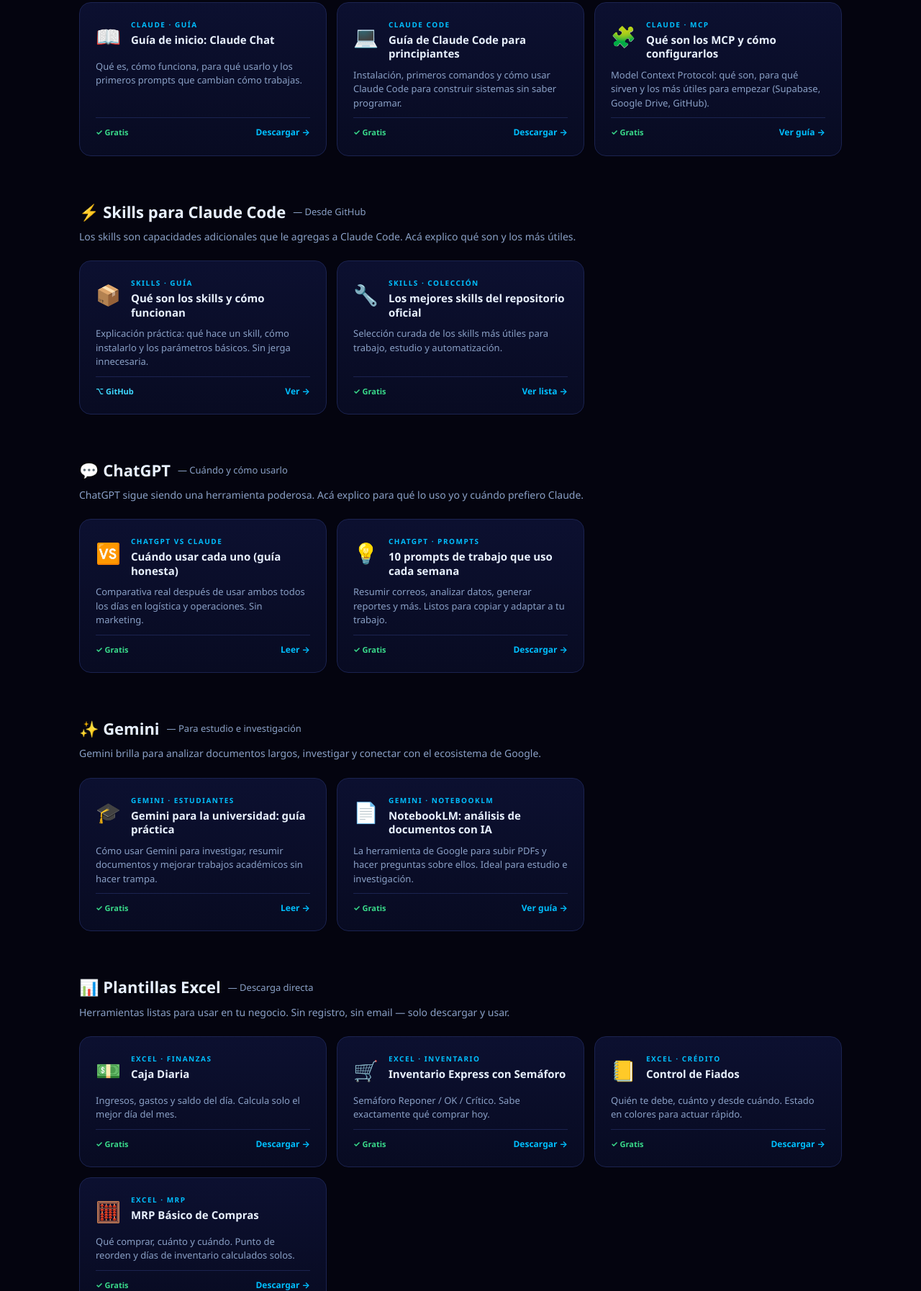
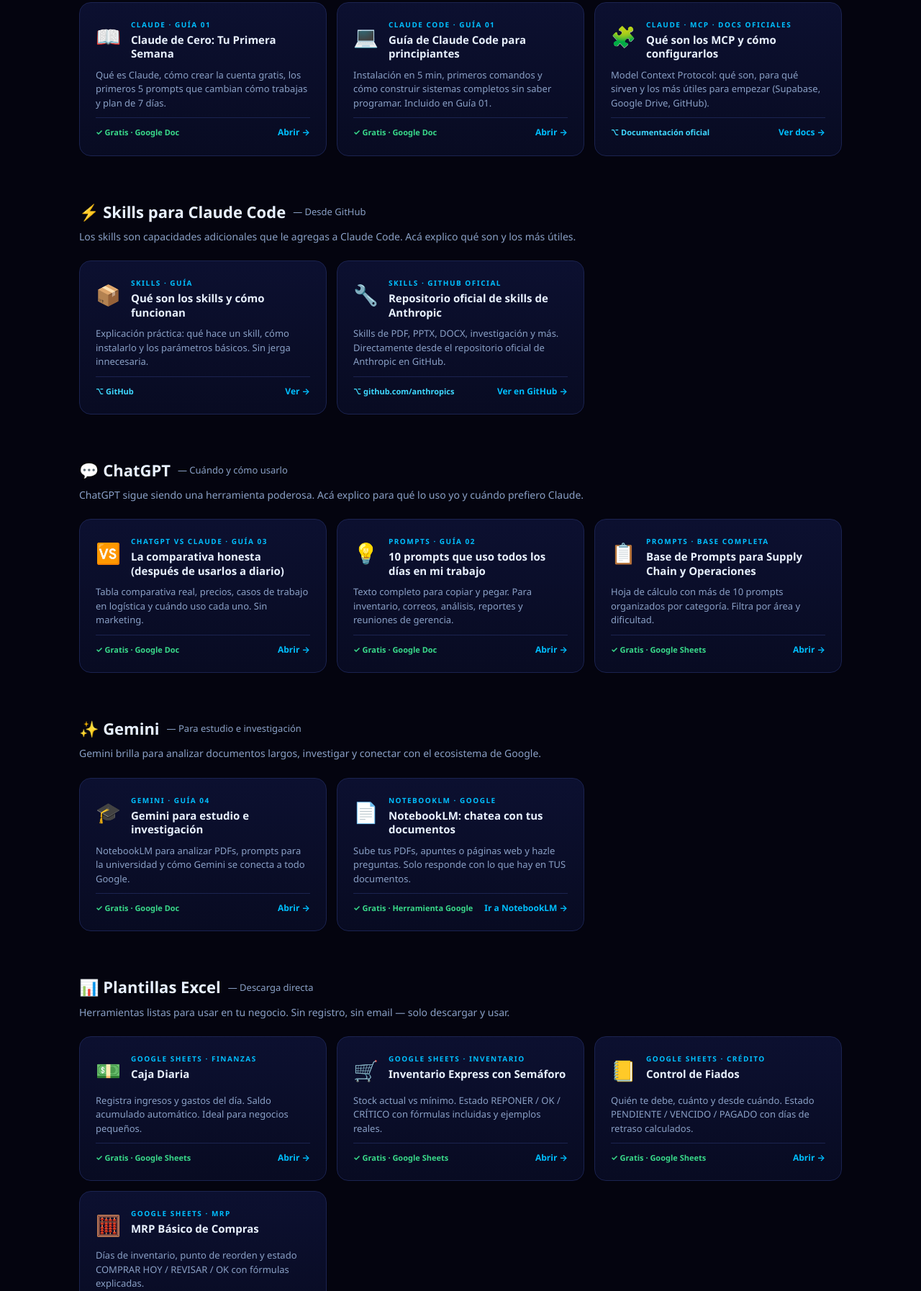
Before and after one commit to menteenautomatico26-sketch/mente-en-automatico-web, a plain HTML site: page recursos.html in a window 1280 px wide. Shown: the part 1006-2800 px from the top of the page at 72% size. Drawn offline with Linux system fonts and the light colour scheme.

Commit message:
feat: links reales en recursos.html — cada card apunta a su documento especifico en Drive

```diff
--- a/recursos.html
+++ b/recursos.html
@@ -108,7 +108,7 @@
         <p>La guía completa para empezar a usar Claude en tu trabajo real. Chat, Claude Code, skills y MCP — explicado paso a paso para alguien que nunca ha programado.</p>
         <div style="display:flex;gap:12px;flex-wrap:wrap;margin-top:22px">
           <a class="btn btn-primary" href="#claude">Ver la guía →</a>
-          <a class="btn btn-ghost" href="https://drive.google.com/drive/folders/1lcK1UlWkmmhX8HSX0Itmu1ydFhoz7tdi" target="_blank">📂 Google Drive</a>
+          <a class="btn btn-ghost" href="https://drive.google.com/drive/folders/1YDh48z2KyEVgV4_fWUl8UX_8JP5IT0CB" target="_blank">📂 Ver todas las guías</a>
         </div>
       </div>
       <div style="font-size:80px;text-align:center;line-height:1">🤖</div>
@@ -120,48 +120,48 @@
       <p class="rec-sub">Claude es el punto de partida. Aprende a usarlo desde el chat básico hasta Claude Code para crear sistemas completos.</p>
       <div class="rec-grid">
 
-        <a href="https://drive.google.com/drive/folders/1lcK1UlWkmmhX8HSX0Itmu1ydFhoz7tdi" target="_blank" class="rec-card reveal">
+        <a href="https://docs.google.com/document/d/1C14mM_6DYVJoIdGy5OL2Mzt-JiSNnNlMtq20cDXR3iU/edit?usp=sharing" target="_blank" class="rec-card reveal">
           <div class="rec-top">
             <div class="rec-emoji">📖</div>
             <div class="rec-info">
-              <div class="rec-cat">Claude · Guía</div>
-              <h3>Guía de inicio: Claude Chat</h3>
+              <div class="rec-cat">Claude · Guía 01</div>
+              <h3>Claude de Cero: Tu Primera Semana</h3>
             </div>
           </div>
-          <p>Qué es, cómo funciona, para qué usarlo y los primeros prompts que cambian cómo trabajas.</p>
+          <p>Qué es Claude, cómo crear la cuenta gratis, los primeros 5 prompts que cambian cómo trabajas y plan de 7 días.</p>
           <div class="rec-footer">
-            <span class="rec-badge free">✓ Gratis</span>
-            <span class="rec-action">Descargar →</span>
+            <span class="rec-badge free">✓ Gratis · Google Doc</span>
+            <span class="rec-action">Abrir →</span>
           </div>
         </a>
 
-        <a href="https://drive.google.com/drive/folders/1lcK1UlWkmmhX8HSX0Itmu1ydFhoz7tdi" target="_blank" class="rec-card reveal">
+        <a href="https://docs.google.com/document/d/1C14mM_6DYVJoIdGy5OL2Mzt-JiSNnNlMtq20cDXR3iU/edit?usp=sharing" target="_blank" class="rec-card reveal">
           <div class="rec-top">
             <div class="rec-emoji">💻</div>
             <div class="rec-info">
-              <div class="rec-cat">Claude Code</div>
+              <div class="rec-cat">Claude Code · Guía 01</div>
               <h3>Guía de Claude Code para principiantes</h3>
             </div>
           </div>
-          <p>Instalación, primeros comandos y cómo usar Claude Code para construir sistemas sin saber programar.</p>
+          <p>Instalación en 5 min, primeros comandos y cómo construir sistemas completos sin saber programar. Incluido en Guía 01.</p>
           <div class="rec-footer">
-            <span class="rec-badge free">✓ Gratis</span>
-            <span class="rec-action">Descargar →</span>
+            <span class="rec-badge free">✓ Gratis · Google Doc</span>
+            <span class="rec-action">Abrir →</span>
           </div>
         </a>
 
-        <a href="https://drive.google.com/drive/folders/1lcK1UlWkmmhX8HSX0Itmu1ydFhoz7tdi" target="_blank" class="rec-card reveal">
+        <a href="https://docs.anthropic.com/es/docs/claude-code/mcp" target="_blank" class="rec-card reveal">
           <div class="rec-top">
             <div class="rec-emoji">🧩</div>
             <div class="rec-info">
-              <div class="rec-cat">Claude · MCP</div>
+              <div class="rec-cat">Claude · MCP · Docs oficiales</div>
               <h3>Qué son los MCP y cómo configurarlos</h3>
             </div>
           </div>
           <p>Model Context Protocol: qué son, para qué sirven y los más útiles para empezar (Supabase, Google Drive, GitHub).</p>
           <div class="rec-footer">
-            <span class="rec-badge free">✓ Gratis</span>
-            <span class="rec-action">Ver guía →</span>
+            <span class="rec-badge github">⌥ Documentación oficial</span>
+            <span class="rec-action">Ver docs →</span>
           </div>
         </a>
 
@@ -189,18 +189,18 @@
           </div>
         </a>
 
-        <a href="https://drive.google.com/drive/folders/1lcK1UlWkmmhX8HSX0Itmu1ydFhoz7tdi" target="_blank" class="rec-card reveal">
+        <a href="https://github.com/anthropics/claude-code/tree/main/.claude" target="_blank" class="rec-card reveal">
           <div class="rec-top">
             <div class="rec-emoji">🔧</div>
             <div class="rec-info">
-              <div class="rec-cat">Skills · Colección</div>
-              <h3>Los mejores skills del repositorio oficial</h3>
+              <div class="rec-cat">Skills · GitHub oficial</div>
+              <h3>Repositorio oficial de skills de Anthropic</h3>
             </div>
           </div>
-          <p>Selección curada de los skills más útiles para trabajo, estudio y automatización.</p>
+          <p>Skills de PDF, PPTX, DOCX, investigación y más. Directamente desde el repositorio oficial de Anthropic en GitHub.</p>
           <div class="rec-footer">
-            <span class="rec-badge free">✓ Gratis</span>
-            <span class="rec-action">Ver lista →</span>
+            <span class="rec-badge github">⌥ github.com/anthropics</span>
+            <span class="rec-action">Ver en GitHub →</span>
           </div>
         </a>
 
@@ -213,33 +213,48 @@
       <p class="rec-sub">ChatGPT sigue siendo una herramienta poderosa. Acá explico para qué lo uso yo y cuándo prefiero Claude.</p>
       <div class="rec-grid">
 
-        <a href="https://drive.google.com/drive/folders/1lcK1UlWkmmhX8HSX0Itmu1ydFhoz7tdi" target="_blank" class="rec-card reveal">
+        <a href="https://docs.google.com/document/d/165WHBWKM_8r6f2XOncS40HrqJpVeBDaAhdJLjyG0wuI/edit?usp=sharing" target="_blank" class="rec-card reveal">
           <div class="rec-top">
             <div class="rec-emoji">🆚</div>
             <div class="rec-info">
-              <div class="rec-cat">ChatGPT vs Claude</div>
-              <h3>Cuándo usar cada uno (guía honesta)</h3>
+              <div class="rec-cat">ChatGPT vs Claude · Guía 03</div>
+              <h3>La comparativa honesta (después de usarlos a diario)</h3>
             </div>
           </div>
-          <p>Comparativa real después de usar ambos todos los días en logística y operaciones. Sin marketing.</p>
+          <p>Tabla comparativa real, precios, casos de trabajo en logística y cuándo uso cada uno. Sin marketing.</p>
           <div class="rec-footer">
-            <span class="rec-badge free">✓ Gratis</span>
-            <span class="rec-action">Leer →</span>
+            <span class="rec-badge free">✓ Gratis · Google Doc</span>
+            <span class="rec-action">Abrir →</span>
           </div>
         </a>
 
-        <a href="https://drive.google.com/drive/folders/1lcK1UlWkmmhX8HSX0Itmu1ydFhoz7tdi" target="_blank" class="rec-card reveal">
+        <a href="https://docs.google.com/document/d/1eDx9Ns5WQqBMPhBM2ffO7MjocxzC69aJK_9fxEVfniY/edit?usp=sharing" target="_blank" class="rec-card reveal">
           <div class="rec-top">
             <div class="rec-emoji">💡</div>
             <div class="rec-info">
-              <div class="rec-cat">ChatGPT · Prompts</div>
-              <h3>10 prompts de trabajo que uso cada semana</h3>
+              <div class="rec-cat">Prompts · Guía 02</div>
+              <h3>10 prompts que uso todos los días en mi trabajo</h3>
             </div>
           </div>
-          <p>Resumir correos, analizar datos, generar reportes y más. Listos para copiar y adaptar a tu trabajo.</p>
+          <p>Texto completo para copiar y pegar. Para inventario, correos, análisis, reportes y reuniones de gerencia.</p>
           <div class="rec-footer">
-            <span class="rec-badge free">✓ Gratis</span>
-            <span class="rec-action">Descargar →</span>
+            <span class="rec-badge free">✓ Gratis · Google Doc</span>
+            <span class="rec-action">Abrir →</span>
+          </div>
+        </a>
+
+        <a href="https://docs.google.com/spreadsheets/d/1oTauOsNcgFxYuXBzsp9Laba0g-cYpHkQlqbvxQD3DhA/edit?usp=sharing" target="_blank" class="rec-card reveal">
+          <div class="rec-top">
+            <div class="rec-emoji">📋</div>
+            <div class="rec-info">
+              <div class="rec-cat">Prompts · Base completa</div>
+              <h3>Base de Prompts para Supply Chain y Operaciones</h3>
+            </div>
+          </div>
+          <p>Hoja de cálculo con más de 10 prompts organizados por categoría. Filtra por área y dificultad.</p>
+          <div class="rec-footer">
+            <span class="rec-badge free">✓ Gratis · Google Sheets</span>
+            <span class="rec-action">Abrir →</span>
           </div>
         </a>
 
@@ -252,33 +267,33 @@
       <p class="rec-sub">Gemini brilla para analizar documentos largos, investigar y conectar con el ecosistema de Google.</p>
       <div class="rec-grid">
 
-        <a href="https://drive.google.com/drive/folders/1lcK1UlWkmmhX8HSX0Itmu1ydFhoz7tdi" target="_blank" class="rec-card reveal">
+        <a href="https://docs.google.com/document/d/1aE0hG4dtQQD0KcTKIYtmn_EKzUQ00Y4Nba4bnlkWyqU/edit?usp=sharing" target="_blank" class="rec-card reveal">
           <div class="rec-top">
             <div class="rec-emoji">🎓</div>
             <div class="rec-info">
-              <div class="rec-cat">Gemini · Estudiantes</div>
-              <h3>Gemini para la universidad: guía práctica</h3>
+              <div class="rec-cat">Gemini · Guía 04</div>
+              <h3>Gemini para estudio e investigación</h3>
             </div>
           </div>
-          <p>Cómo usar Gemini para investigar, resumir documentos y mejorar trabajos académicos sin hacer trampa.</p>
+          <p>NotebookLM para analizar PDFs, prompts para la universidad y cómo Gemini se conecta a todo Google.</p>
           <div class="rec-footer">
-            <span class="rec-badge free">✓ Gratis</span>
-            <span class="rec-action">Leer →</span>
+            <span class="rec-badge free">✓ Gratis · Google Doc</span>
+            <span class="rec-action">Abrir →</span>
           </div>
         </a>
 
-        <a href="https://drive.google.com/drive/folders/1lcK1UlWkmmhX8HSX0Itmu1ydFhoz7tdi" target="_blank" class="rec-card reveal">
+        <a href="https://notebooklm.google.com" target="_blank" class="rec-card reveal">
           <div class="rec-top">
             <div class="rec-emoji">📄</div>
             <div class="rec-info">
-              <div class="rec-cat">Gemini · NotebookLM</div>
-              <h3>NotebookLM: análisis de documentos con IA</h3>
+              <div class="rec-cat">NotebookLM · Google</div>
+              <h3>NotebookLM: chatea con tus documentos</h3>
             </div>
           </div>
-          <p>La herramienta de Google para subir PDFs y hacer preguntas sobre ellos. Ideal para estudio e investigación.</p>
+          <p>Sube tus PDFs, apuntes o páginas web y hazle preguntas. Solo responde con lo que hay en TUS documentos.</p>
           <div class="rec-footer">
-            <span class="rec-badge free">✓ Gratis</span>
-            <span class="rec-action">Ver guía →</span>
+            <span class="rec-badge free">✓ Gratis · Herramienta Google</span>
+            <span class="rec-action">Ir a NotebookLM →</span>
           </div>
         </a>
 
@@ -291,28 +306,28 @@
       <p class="rec-sub">Herramientas listas para usar en tu negocio. Sin registro, sin email — solo descargar y usar.</p>
       <div class="rec-grid">
 
-        <a href="https://drive.google.com/drive/folders/1lcK1UlWkmmhX8HSX0Itmu1ydFhoz7tdi" target="_blank" class="rec-card reveal">
-          <div class="rec-top"><div class="rec-emoji">💵</div><div class="rec-info"><div class="rec-cat">Excel · Finanzas</div><h3>Caja Diaria</h3></div></div>
-          <p>Ingresos, gastos y saldo del día. Calcula solo el mejor día del mes.</p>
-          <div class="rec-footer"><span class="rec-badge free">✓ Gratis</span><span class="rec-action">Descargar →</span></div>
+        <a href="https://docs.google.com/spreadsheets/d/1LDhzkaHjr8kaI_adQOzHBPHZ-4Xey5CAzQkyFtfHJi4/edit?usp=sharing" target="_blank" class="rec-card reveal">
+          <div class="rec-top"><div class="rec-emoji">💵</div><div class="rec-info"><div class="rec-cat">Google Sheets · Finanzas</div><h3>Caja Diaria</h3></div></div>
+          <p>Registra ingresos y gastos del día. Saldo acumulado automático. Ideal para negocios pequeños.</p>
+          <div class="rec-footer"><span class="rec-badge free">✓ Gratis · Google Sheets</span><span class="rec-action">Abrir →</span></div>
         </a>
 
-        <a href="https://drive.google.com/drive/folders/1lcK1UlWkmmhX8HSX0Itmu1ydFhoz7tdi" target="_blank" class="rec-card reveal">
-          <div class="rec-top"><div class="rec-emoji">🛒</div><div class="rec-info"><div class="rec-cat">Excel · Inventario</div><h3>Inventario Express con Semáforo</h3></div></div>
-          <p>Semáforo Reponer / OK / Crítico. Sabe exactamente qué comprar hoy.</p>
-          <div class="rec-footer"><span class="rec-badge free">✓ Gratis</span><span class="rec-action">Descargar →</span></div>
+        <a href="https://docs.google.com/spreadsheets/d/1lC-AA7PFvmn3jGhK6qPfue2LvGbm1W9VFuE2HrRgkbc/edit?usp=sharing" target="_blank" class="rec-card reveal">
+          <div class="rec-top"><div class="rec-emoji">🛒</div><div class="rec-info"><div class="rec-cat">Google Sheets · Inventario</div><h3>Inventario Express con Semáforo</h3></div></div>
+          <p>Stock actual vs mínimo. Estado REPONER / OK / CRÍTICO con fórmulas incluidas y ejemplos reales.</p>
+          <div class="rec-footer"><span class="rec-badge free">✓ Gratis · Google Sheets</span><span class="rec-action">Abrir →</span></div>
         </a>
 
-        <a href="https://drive.google.com/drive/folders/1lcK1UlWkmmhX8HSX0Itmu1ydFhoz7tdi" target="_blank" class="rec-card reveal">
-          <div class="rec-top"><div class="rec-emoji">📒</div><div class="rec-info"><div class="rec-cat">Excel · Crédito</div><h3>Control de Fiados</h3></div></div>
-          <p>Quién te debe, cuánto y desde cuándo. Estado en colores para actuar rápido.</p>
-          <div class="rec-footer"><span class="rec-badge free">✓ Gratis</span><span class="rec-action">Descargar →</span></div>
+        <a href="https://docs.google.com/spreadsheets/d/12pdY6iTeR1ma-v-_28-TjpxRgr3LNSy39RugLsv1k2U/edit?usp=sharing" target="_blank" class="rec-card reveal">
+          <div class="rec-top"><div class="rec-emoji">📒</div><div class="rec-info"><div class="rec-cat">Google Sheets · Crédito</div><h3>Control de Fiados</h3></div></div>
+          <p>Quién te debe, cuánto y desde cuándo. Estado PENDIENTE / VENCIDO / PAGADO con días de retraso calculados.</p>
+          <div class="rec-footer"><span class="rec-badge free">✓ Gratis · Google Sheets</span><span class="rec-action">Abrir →</span></div>
         </a>
 
-        <a href="https://drive.google.com/drive/folders/1lcK1UlWkmmhX8HSX0Itmu1ydFhoz7tdi" target="_blank" class="rec-card reveal">
-          <div class="rec-top"><div class="rec-emoji">🧮</div><div class="rec-info"><div class="rec-cat">Excel · MRP</div><h3>MRP Básico de Compras</h3></div></div>
-          <p>Qué comprar, cuánto y cuándo. Punto de reorden y días de inventario calculados solos.</p>
-          <div class="rec-footer"><span class="rec-badge free">✓ Gratis</span><span class="rec-action">Descargar →</span></div>
+        <a href="https://docs.google.com/spreadsheets/d/1V2myg_X9N3ynqu00nEFrrrt3rEBAD8YngWdnq_uHU7Q/edit?usp=sharing" target="_blank" class="rec-card reveal">
+          <div class="rec-top"><div class="rec-emoji">🧮</div><div class="rec-info"><div class="rec-cat">Google Sheets · MRP</div><h3>MRP Básico de Compras</h3></div></div>
+          <p>Días de inventario, punto de reorden y estado COMPRAR HOY / REVISAR / OK con fórmulas explicadas.</p>
+          <div class="rec-footer"><span class="rec-badge free">✓ Gratis · Google Sheets</span><span class="rec-action">Abrir →</span></div>
         </a>
 
       </div>
@@ -324,10 +339,10 @@
       <p class="rec-sub">Herramientas para que tus tareas repetitivas se ejecuten solas. Apps Script, n8n y más.</p>
       <div class="rec-grid">
 
-        <a href="https://drive.google.com/drive/folders/1lcK1UlWkmmhX8HSX0Itmu1ydFhoz7tdi" target="_blank" class="rec-card reveal">
-          <div class="rec-top"><div class="rec-emoji">📋</div><div class="rec-info"><div class="rec-cat">Apps Script</div><h3>Google Apps Script: automatiza Sheets sin código</h3></div></div>
-          <p>Cómo copiar, configurar y ejecutar scripts que envían emails, generan reportes y procesan datos solos.</p>
-          <div class="rec-footer"><span class="rec-badge free">✓ Gratis</span><span class="rec-action">Ver guía →</span></div>
+        <a href="https://docs.google.com/document/d/1rcCQV2G-2Ogbn9dgxR-wMp-bUdcFwcKo-8OSWzqSMao/edit?usp=sharing" target="_blank" class="rec-card reveal">
+          <div class="rec-top"><div class="rec-emoji">📋</div><div class="rec-info"><div class="rec-cat">Apps Script · Guía 05</div><h3>Automatiza Google Sheets sin saber código</h3></div></div>
+          <p>5 automatizaciones paso a paso: alertas de stock, reportes semanales, correos automáticos. Claude escribe el código por ti.</p>
+          <div class="rec-footer"><span class="rec-badge free">✓ Gratis · Google Doc</span><span class="rec-action">Abrir →</span></div>
         </a>
 
         <a href="https://drive.google.com/drive/folders/1lcK1UlWkmmhX8HSX0Itmu1ydFhoz7tdi" target="_blank" class="rec-card reveal">
```
